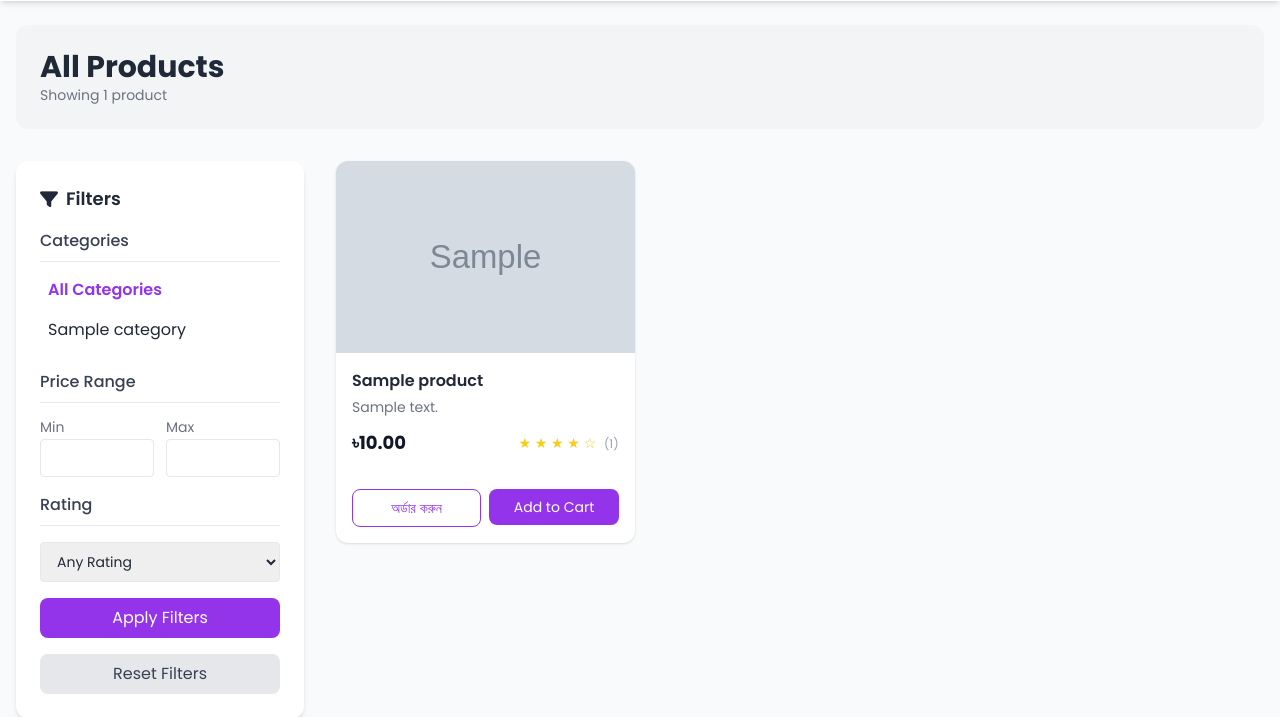
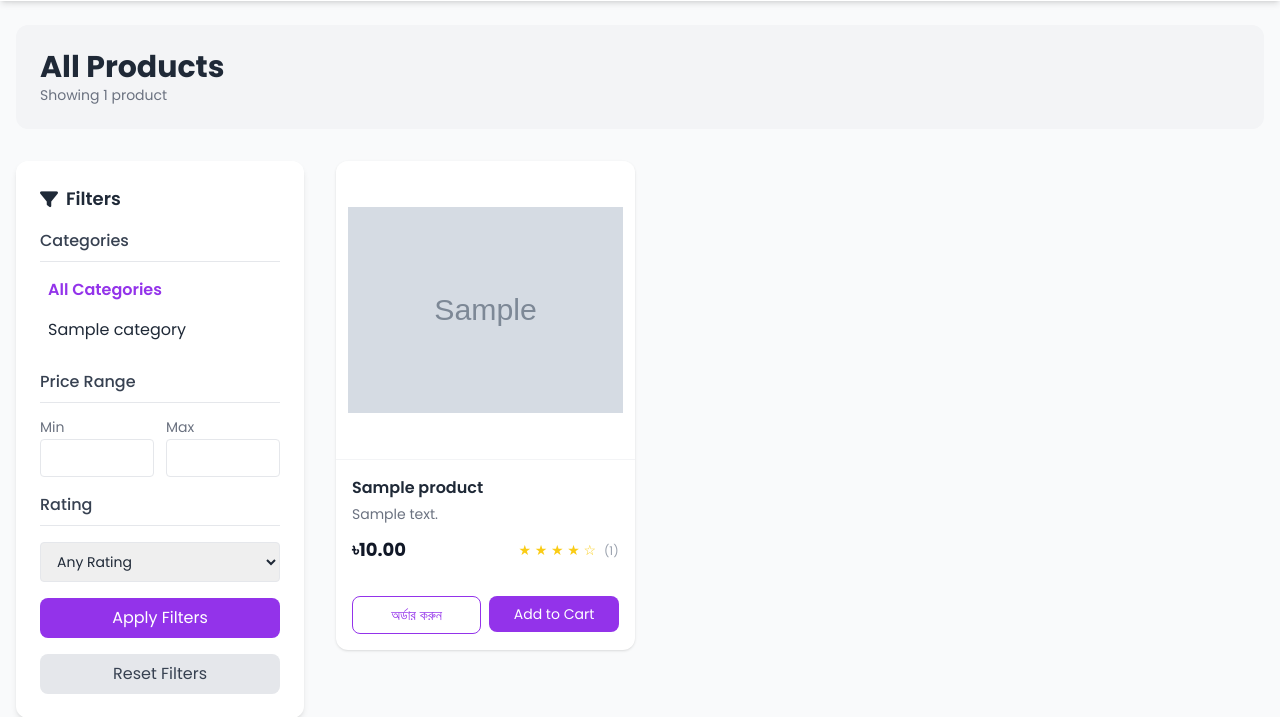
Before and after one commit to arifulislamjihad/demo.fnfbazar.xyz, a Django app: page /products/ in a window 1280 px wide. Shown: the part 331-1048 px from the top of the page. Run offline with Django 5.2, Linux system fonts and the light colour scheme; tables that the repository leaves empty hold one stand-in row (values such as "Sample post"); grey boxes marked "Sample" are stand-in pictures; some libraries are stand-ins or nearby versions.

Commit message:
Force inline styles for fixed product grid

```diff
--- a/templates/shop/home.html
+++ b/templates/shop/home.html
@@ -158,10 +158,12 @@
         <div onclick="window.location.href='{% url 'shop:product_detail' product.slug %}'"
              class="bg-white rounded-xl shadow-lg hover:-translate-y-2 transition duration-300 overflow-hidden flex flex-col h-full border border-gray-100 hover:border-purple-200 group cursor-pointer">
 
-            <div class="h-52 w-full bg-white relative overflow-hidden">
+            <!-- BULLETPROOF INLINE HTML BOX (DARAZ 1:1 SQUARE) -->
+            <div style="width: 100%; aspect-ratio: 1 / 1; display: flex; align-items: center; justify-content: center; background-color: #ffffff; position: relative; overflow: hidden; padding: 12px; border-bottom: 1px solid #f3f4f6;">
                 {% if product.image %}
                 <img src="{{ product.image.url }}"
-                     class="w-full h-full object-cover group-hover:scale-110 transition duration-500"
+                     style="max-width: 100%; max-height: 100%; width: auto; height: auto; object-fit: contain;"
+                     class="group-hover:scale-105 transition duration-500"
                      alt="{{ product.name }}">
                 {% else %}
                 <div class="flex items-center justify-center h-full w-full bg-gray-100 text-gray-300">
--- a/templates/shop/product_list.html
+++ b/templates/shop/product_list.html
@@ -150,12 +150,14 @@
             <div class="bg-white rounded-xl shadow hover:shadow-xl transition flex flex-col overflow-hidden h-full">
 
                 <a href="{% url 'shop:product_detail' product.slug %}" class="block">
-                    <div class="relative h-48">
+                    <!-- BULLETPROOF INLINE HTML BOX (DARAZ 1:1 SQUARE) -->
+                    <div style="width: 100%; aspect-ratio: 1 / 1; display: flex; align-items: center; justify-content: center; background-color: #ffffff; position: relative; overflow: hidden; padding: 12px; border-bottom: 1px solid #f3f4f6;">
 
                         {% if product.image %}
                         <img src="{{ product.image.url }}"
                              alt="{{ product.name }}"
-                             class="w-full h-full object-cover hover:scale-110 transition">
+                             style="max-width: 100%; max-height: 100%; width: auto; height: auto; object-fit: contain;"
+                             class="hover:scale-105 transition duration-300">
                         {% else %}
                         <div class="w-full h-full flex items-center justify-center bg-gray-100">
                             <i class="fas fa-image text-gray-400 text-4xl"></i>
@@ -163,9 +165,9 @@
                         {% endif %}
 
                         {% if product.stock <= 5 and product.stock > 0 %}
-                        <span class="absolute top-2 left-2 bg-yellow-400 text-white text-xs px-2 py-1 rounded">Low Stock</span>
+                        <span class="absolute top-2 left-2 bg-yellow-400 text-white text-xs px-2 py-1 rounded z-10">Low Stock</span>
                         {% elif product.stock <= 0 %}
-                        <span class="absolute top-2 left-2 bg-red-500 text-white text-xs px-2 py-1 rounded">Out of Stock</span>
+                        <span class="absolute top-2 left-2 bg-red-500 text-white text-xs px-2 py-1 rounded z-10">Out of Stock</span>
                         {% endif %}
 
                     </div>
```
